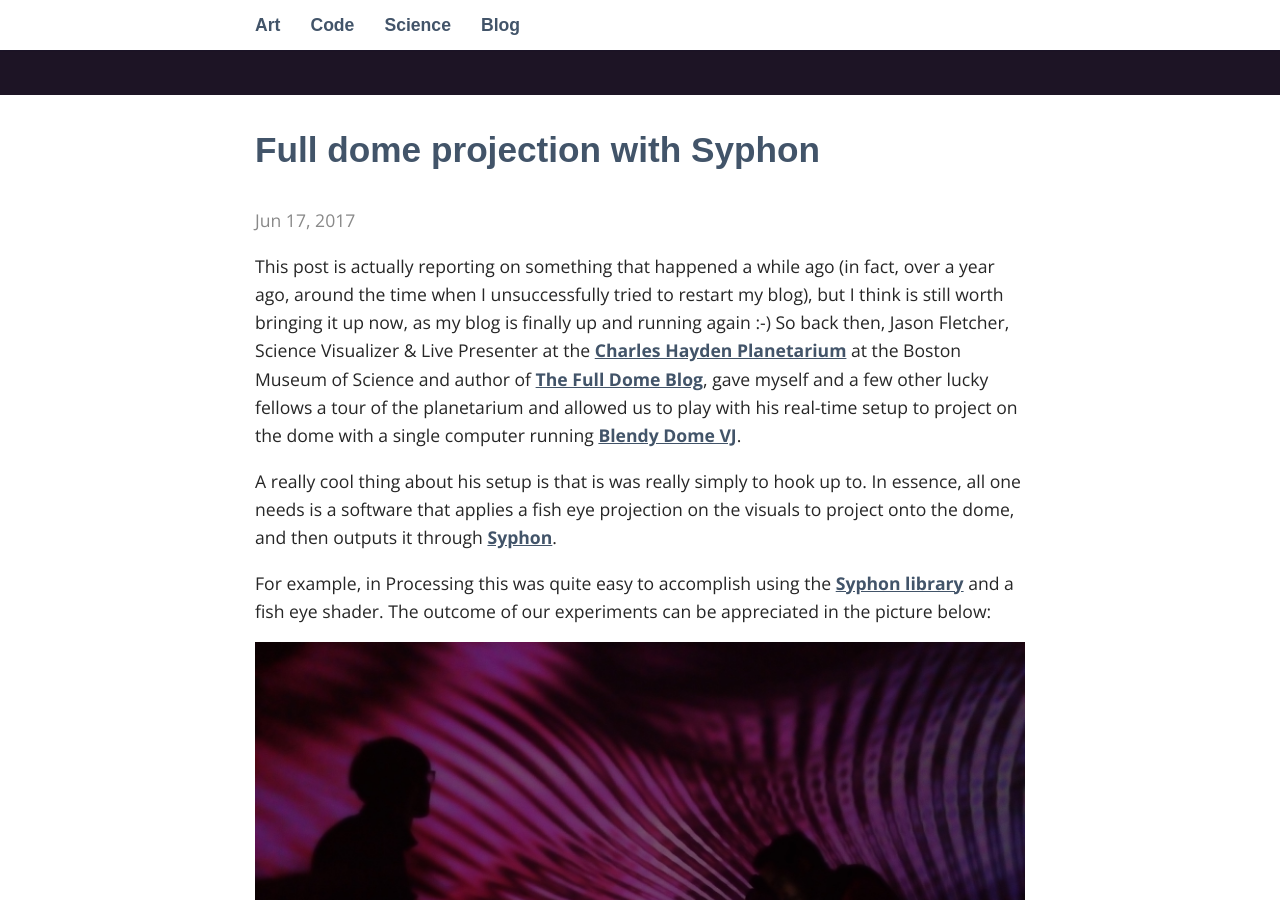
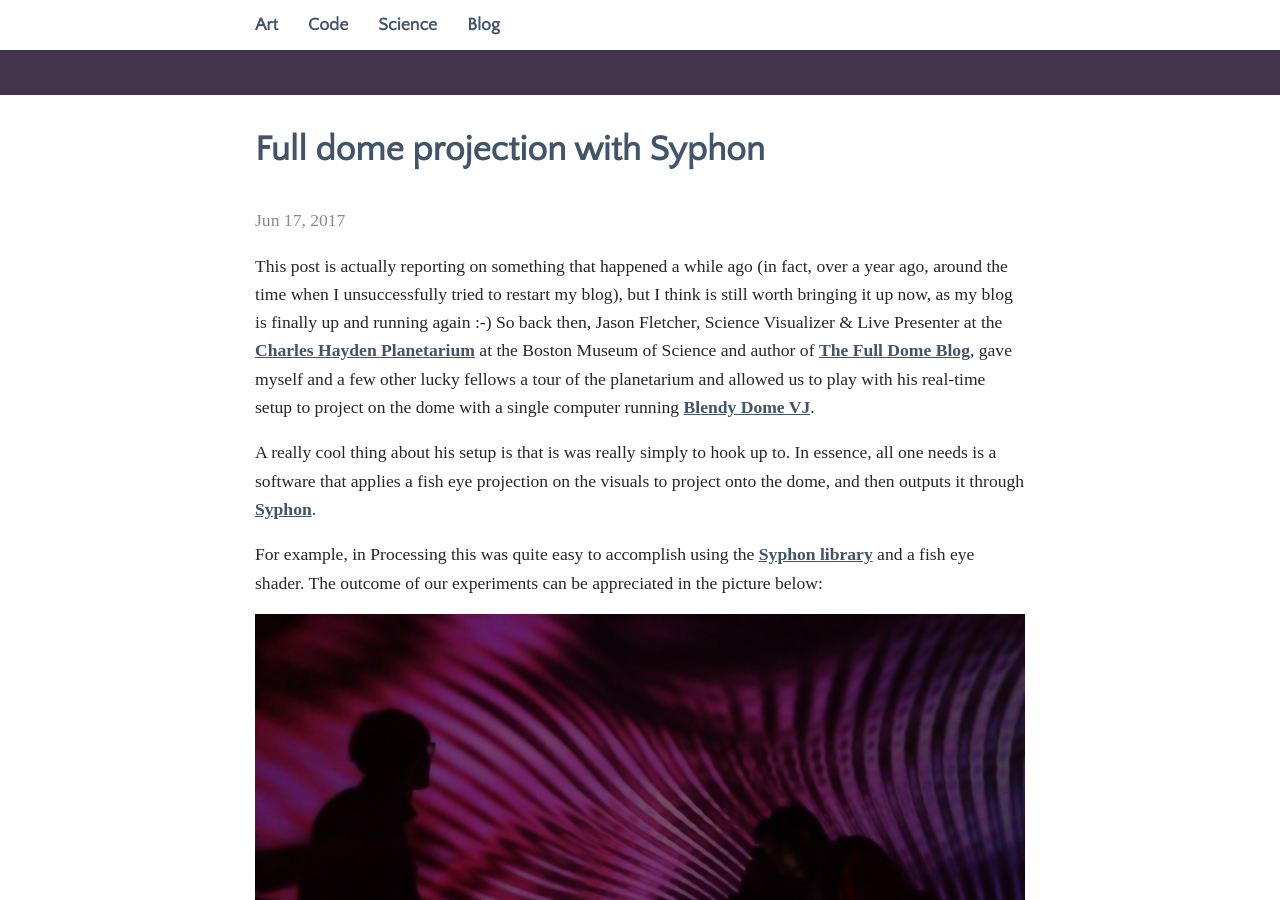
Before and after one commit to codeanticode/andrescolubri.net, a Jekyll site: the page built from collections/_posts/2017-06-17-full-dome-projection-with-syphon.markdown, in a window 1280 px wide and 900 px high. Built offline with Jekyll 4.4.1, drawn with Linux system fonts in a browser that asks for light colours; some web fonts are replaced.

Commit message:
theme tweaks

```diff
--- a/_includes/head.html
+++ b/_includes/head.html
@@ -8,8 +8,12 @@
 
   <link rel="stylesheet" href="{{ "/css/main.css" | prepend: site.baseurl }}">
   <link rel="canonical" href="{{ page.url | replace:'index.html','' | prepend: site.baseurl | prepend: site.url }}">
-  <link href='https://fonts.googleapis.com/css?family=Open+Sans:400,300,700,800,600' rel='stylesheet' type='text/css'>
-  <link href='https://fonts.googleapis.com/css?family=Muli:400,300' rel='stylesheet' type='text/css'>
+
+  <!-- <link href='https://fonts.googleapis.com/css?family=Open+Sans:400,300,700,800,600' rel='stylesheet' type='text/css'>
+  <link href='https://fonts.googleapis.com/css?family=Muli:400,300' rel='stylesheet' type='text/css'> -->
+
+  <link href='https://fonts.googleapis.com/css?family=Quattrocento:400,300,700,800,600' rel='stylesheet' type='text/css'>
+  <link href='https://fonts.googleapis.com/css?family=Quattrocento+Sans:400,300' rel='stylesheet' type='text/css'>
 
   {% include slider_styles.html %}
 </head>
--- a/_sass/_base.scss
+++ b/_sass/_base.scss
@@ -1,22 +1,15 @@
 $content-width: 800px;
-$main: #19CCAA;
-$font-style: 'Open Sans', sans-serif;
+$main: #e88a20;
+// $font-style: 'Open Sans', sans-serif;
+$font-style: 'Quattrocento', regular;
 $font-color: #262626;
 $link-color: #425469;
 $link-hover-color: $main;
-$heading-font: 'Muli', sans-serif;
+// $heading-font: 'Muli', sans-serif;
+$heading-font: 'Quattrocento Sans', bold;
 $heading-font-color: #425469;
 $light: #E7EDF4;
-$header:  #1D1425;
-
-// $spacing-unit:     30px !default;
-// $on-laptop:        800px !default;
-//
-// @mixin media-query($device) {
-//   @media screen and (max-width: $device) {
-//     @content;
-//   }
-// }
+$header:  #41344c;
 
 *,
 *::before,
--- a/_sass/_extras.scss
+++ b/_sass/_extras.scss
@@ -35,6 +35,19 @@ iframe.yt {
     border: 0;
 }
 
+/**
+ * Wraps pre text
+ * https://longren.io/wrapping-text-inside-pre-tags/
+ */
+pre {
+    white-space: pre-wrap;       /* Since CSS 2.1 */
+    white-space: -moz-pre-wrap;  /* Mozilla, since 1999 */
+    white-space: -pre-wrap;      /* Opera 4-6 */
+    white-space: -o-pre-wrap;    /* Opera 7 */
+    word-wrap: break-word;       /* Internet Explorer 5.5+ */
+}
+
+
 // from https://github.com/jekyll/minima
 /**
  * Wrapper
--- a/_sass/_layout.scss
+++ b/_sass/_layout.scss
@@ -85,7 +85,8 @@ aside {
 					text-decoration: none;
 					display: block;
 					padding: 15px;
-					font-family: 'Muli', sans-serif;
+					// font-family: 'Muli', sans-serif;
+					font-family: $heading-font, bold;
 					line-height: 20px;
 					margin-bottom: -1px;
 					box-shadow: 0;
--- a/_sass/_syntax-highlighting.scss
+++ b/_sass/_syntax-highlighting.scss
@@ -1,6 +1,77 @@
-/**
- * Syntax highlighting styles
- */
+ /**
+  * Syntax highlighting styles
+  */
+ .highlight {
+   background: #fff;
+   @extend %vertical-rhythm !optional;
+
+   .highlighter-rouge & {
+     background: #eef;
+   }
+
+   .c     { color: #998; font-style: italic } // Comment
+   .err   { color: #a61717; background-color: #e3d2d2 } // Error
+   .k     { font-weight: bold } // Keyword
+   .o     { font-weight: bold } // Operator
+   .cm    { color: #998; font-style: italic } // Comment.Multiline
+   .cp    { color: #999; font-weight: bold } // Comment.Preproc
+   .c1    { color: #998; font-style: italic } // Comment.Single
+   .cs    { color: #999; font-weight: bold; font-style: italic } // Comment.Special
+   .gd    { color: #000; background-color: #fdd } // Generic.Deleted
+   .gd .x { color: #000; background-color: #faa } // Generic.Deleted.Specific
+   .ge    { font-style: italic } // Generic.Emph
+   .gr    { color: #a00 } // Generic.Error
+   .gh    { color: #999 } // Generic.Heading
+   .gi    { color: #000; background-color: #dfd } // Generic.Inserted
+   .gi .x { color: #000; background-color: #afa } // Generic.Inserted.Specific
+   .go    { color: #888 } // Generic.Output
+   .gp    { color: #555 } // Generic.Prompt
+   .gs    { font-weight: bold } // Generic.Strong
+   .gu    { color: #aaa } // Generic.Subheading
+   .gt    { color: #a00 } // Generic.Traceback
+   .kc    { font-weight: bold } // Keyword.Constant
+   .kd    { font-weight: bold } // Keyword.Declaration
+   .kp    { font-weight: bold } // Keyword.Pseudo
+   .kr    { font-weight: bold } // Keyword.Reserved
+   .kt    { color: #458; font-weight: bold } // Keyword.Type
+   .m     { color: #099 } // Literal.Number
+   .s     { color: #d14 } // Literal.String
+   .na    { color: #008080 } // Name.Attribute
+   .nb    { color: #0086B3 } // Name.Builtin
+   .nc    { color: #458; font-weight: bold } // Name.Class
+   .no    { color: #008080 } // Name.Constant
+   .ni    { color: #800080 } // Name.Entity
+   .ne    { color: #900; font-weight: bold } // Name.Exception
+   .nf    { color: #900; font-weight: bold } // Name.Function
+   .nn    { color: #555 } // Name.Namespace
+   .nt    { color: #000080 } // Name.Tag
+   .nv    { color: #008080 } // Name.Variable
+   .ow    { font-weight: bold } // Operator.Word
+   .w     { color: #bbb } // Text.Whitespace
+   .mf    { color: #099 } // Literal.Number.Float
+   .mh    { color: #099 } // Literal.Number.Hex
+   .mi    { color: #099 } // Literal.Number.Integer
+   .mo    { color: #099 } // Literal.Number.Oct
+   .sb    { color: #d14 } // Literal.String.Backtick
+   .sc    { color: #d14 } // Literal.String.Char
+   .sd    { color: #d14 } // Literal.String.Doc
+   .s2    { color: #d14 } // Literal.String.Double
+   .se    { color: #d14 } // Literal.String.Escape
+   .sh    { color: #d14 } // Literal.String.Heredoc
+   .si    { color: #d14 } // Literal.String.Interpol
+   .sx    { color: #d14 } // Literal.String.Other
+   .sr    { color: #009926 } // Literal.String.Regex
+   .s1    { color: #d14 } // Literal.String.Single
+   .ss    { color: #990073 } // Literal.String.Symbol
+   .bp    { color: #999 } // Name.Builtin.Pseudo
+   .vc    { color: #008080 } // Name.Variable.Class
+   .vg    { color: #008080 } // Name.Variable.Global
+   .vi    { color: #008080 } // Name.Variable.Instance
+   .il    { color: #099 } // Literal.Number.Integer.Long
+ }
+
+
+ /**
 .highlight {
     background: #fff;
 
@@ -64,3 +135,4 @@
     .vi    { color: #008080 } // Name.Variable.Instance
     .il    { color: #099 } // Literal.Number.Integer.Long
 }
+*/
```
